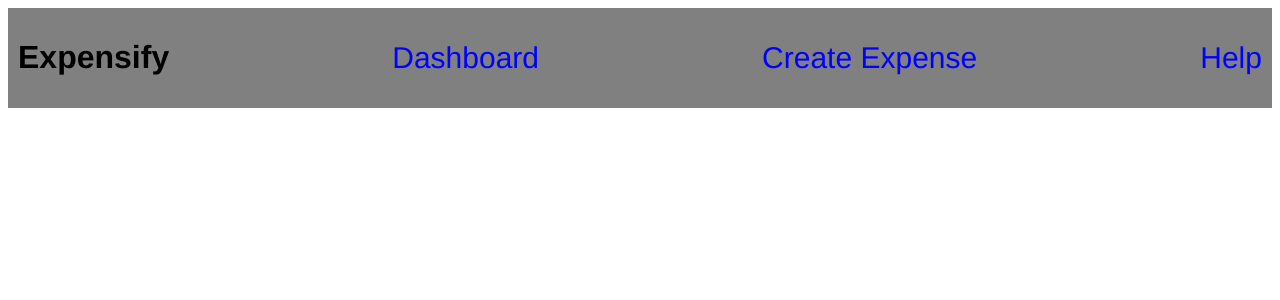
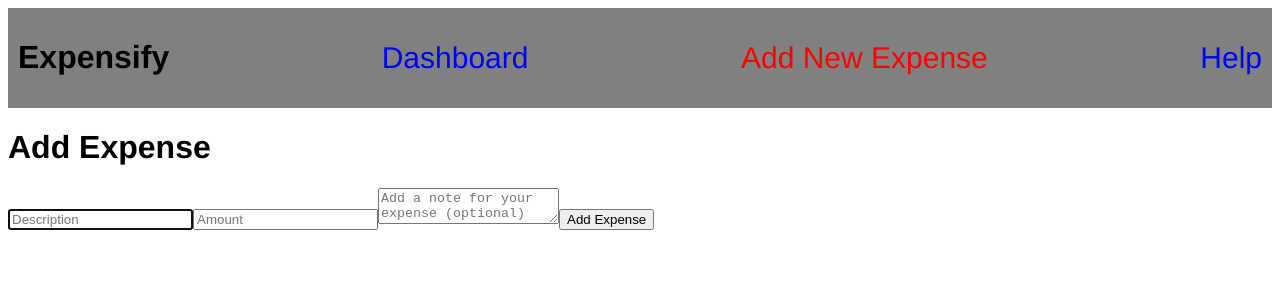
Before and after one commit to CelestialCoyote/udemy-expensify-app-react18, a React app: page /add in a window 1280 px wide. Shown: the top 300 px of the page. Built offline with nearby package versions, Linux system fonts and the light colour scheme.

Commit message:
Updated Dashboard and AddNewExpense components.

```diff
--- a/package.json
+++ b/package.json
@@ -24,12 +24,10 @@
     "@reduxjs/toolkit": "^1.9.1",
     "moment": "^2.29.4",
     "react": "^18.2.0",
-    "react-dates": "^12.7.0",
+    "react-datepicker": "^4.8.0",
     "react-dom": "^18.2.0",
     "react-redux": "^8.0.5",
-    "react-router-dom": "^6.5.0",
-    "redux": "^4.2.0",
-    "uuid": "^9.0.0"
+    "react-router-dom": "^6.5.0"
   },
   "scripts": {
     "start": "webpack-dev-server .",
--- a/src/App.js
+++ b/src/App.js
@@ -7,18 +7,6 @@
 import NotFoundPage from './pages/NotFoundPage';
 import Header from './components/Header/Header';
 
-import { addExpense } from './redux/actions/expenses';
-import getVisibleExpenses from './redux/selectors/expenses';
-
-
-//const store = configureStore();
-//store.dispatch(addExpense({ description: 'Water bill', amount: 4500 }));
-//store.dispatch(addExpense({ description: 'Gas bill', createdAt: 1000 }));
-//store.dispatch(addExpense({ description: 'Rent', amount: 109500 }));
-
-//const state = store.getState();
-//const visibleExpenses = getVisibleExpenses(state.expenses, state.filters);
-//console.log(visibleExpenses);
 
 const App = () => {
     return (
@@ -26,9 +14,8 @@
             <div>
                 <Header />
                 <Routes>
-                    {/*<Route path="/" element={<ExpenseDashboardPage />} exact={true} />*/}
                     <Route path="/" element={<ExpenseDashboardPage />} />
-                    <Route path="/create" element={<AddExpensePage />} />
+                    <Route path="/add" element={<AddExpensePage />} />
                     <Route path="/edit/:id" element={<EditExpensePage />} />
                     <Route path="/help" element={<HelpPage />} />
                     <Route element={<NotFoundPage />} />
--- a/src/components/AddExpenseForm/AddExpenseForm.js
+++ b/src/components/AddExpenseForm/AddExpenseForm.js
@@ -1,6 +1,7 @@
 import React, { useState } from 'react';
 import { useDispatch } from 'react-redux';
 import { nanoid } from '@reduxjs/toolkit';
+import { useNavigate } from 'react-router-dom';
 //import moment from 'moment';
 import { expenseAdded } from '../../features/expenses/expensesSlice';
 import moment from 'moment';
@@ -12,6 +13,7 @@
     const [note, setNote] = useState('');
     //const [createdAt, setCreatedAt] = useState(moment());
     const [error, setError] = useState('');
+    let navigate = useNavigate();
 
     const onDescriptionChange = (e) => {
         setDescription(e.target.value);
@@ -52,6 +54,7 @@
                 })
             );
         };
+        navigate('/');
     };
 
     return (
--- a/src/components/ExpenseForm.js
+++ b/src/components/ExpenseForm.js
@@ -1,7 +1,7 @@
 import React from 'react';
 import moment from 'moment';
-import { SingleDatePicker } from 'react-dates';
-import 'react-dates/lib/css/_datepicker.css';
+//import { SingleDatePicker } from 'react-dates';
+//import 'react-dates/lib/css/_datepicker.css';
 
 
 export default class ExpenseForm extends React.Component {
--- a/src/components/Header/Header.js
+++ b/src/components/Header/Header.js
@@ -27,10 +27,10 @@
                 Dashboard
             </NavLink>
             <NavLink
-                to="/create"
+                to="/add"
                 style={({ isActive }) => isActive ? activeStyle : notActiveStyle}
             >
-                Create Expense
+                Add New Expense
             </NavLink>
             <NavLink
                 to="/help"
--- a/src/pages/AddExpensePage.js
+++ b/src/pages/AddExpensePage.js
@@ -1,22 +1,13 @@
 import React from 'react';
-import { useNavigate } from 'react-router-dom';
 import { connect } from 'react-redux';
-import ExpenseForm from '../components/ExpenseForm';
-import { addExpense } from '../redux/actions/expenses';
+import AddExpenseForm from '../components/AddExpenseForm/AddExpenseForm';
 
 
-const AddExpensePage = (props) => {
-    let navigate = useNavigate();
-
+const AddExpensePage = () => {
     return (
         <div>
             <h1>Add Expense</h1>
-            <ExpenseForm
-                onSubmit={(expense) => {
-                    props.dispatch(addExpense(expense));
-                    navigate('/');
-                }}
-            />
+            <AddExpenseForm />
         </div>
     );
 };
--- a/src/pages/ExpenseDashboardPage.js
+++ b/src/pages/ExpenseDashboardPage.js
@@ -1,15 +1,9 @@
 import React from 'react';
-//import ExpenseList from '../components/ExpenseList';
-//import ExpenseListFilters from '../components/ExpenseListFilters';
-import AddExpenseForm from '../components/AddExpenseForm/AddExpenseForm';
 import ExpensesList from '../components/ExpensesList/ExpensesList';
 
 
 const ExpenseDashboardPage = () => (
     <div>
-        {/*<ExpenseListFilters />*/}
-        {/*<ExpenseList />*/}
-        <AddExpenseForm />
         <ExpensesList />
     </div>
 );
--- a/src/redux/actions/expenses.js
+++ b/src/redux/actions/expenses.js
@@ -1,4 +1,4 @@
-import {v1 as uuid} from 'uuid';
+//import {v1 as uuid} from 'uuid';
 
 // ADD_EXPENSE
 export const addExpense = (
```
Also changed, not shown: 1 other file (tests, documents, lock files or other folders).
